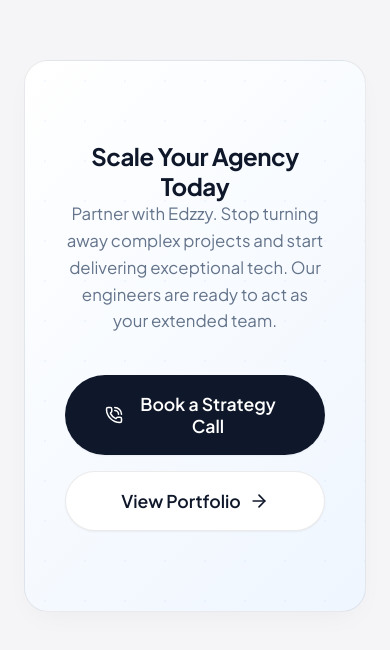
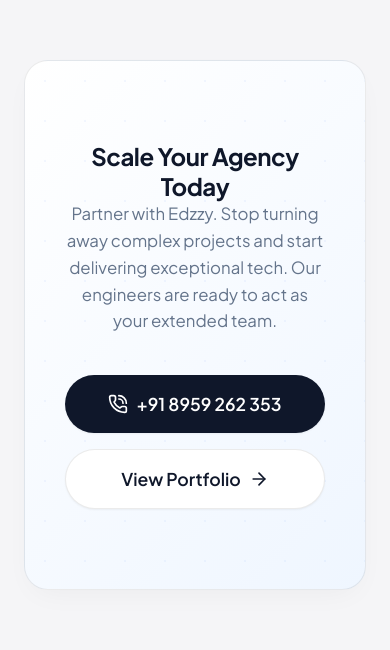
Before and after one commit to hyperingenious/edzzymediaprivatelimited, a React (Vite) app: page / in a window 390 px wide. Shown: the part 7515-8165 px from the top of the page. Built offline with nearby package versions, Linux system fonts and the light colour scheme.

Commit message:
feat: add phone number to contact CTA and convert to functional links

```diff
--- a/src/components/ContactCTA.jsx
+++ b/src/components/ContactCTA.jsx
@@ -33,20 +33,24 @@
             whileInView={{ opacity: 1, y: 0 }}
             transition={{ delay: 0.3 }}
           >
-            <motion.button
+            <motion.a
+              href="tel:+918959262353"
               className="btn-primary btn-xl flex items-center justify-center gap-2"
+              style={{ textDecoration: 'none' }}
               whileHover={{ scale: 1.05 }}
               whileTap={{ scale: 0.95 }}
             >
-              <PhoneCall size={20} /> Book a Strategy Call
-            </motion.button>
-            <motion.button
+              <PhoneCall size={20} /> +91 8959 262 353
+            </motion.a>
+            <motion.a
+              href="#portfolio"
               className="btn-secondary btn-xl flex items-center justify-center gap-2"
+              style={{ textDecoration: 'none' }}
               whileHover={{ scale: 1.05, backgroundColor: 'white' }}
               whileTap={{ scale: 0.95 }}
             >
               View Portfolio <ArrowRight size={20} />
-            </motion.button>
+            </motion.a>
           </motion.div>
         </div>
       </motion.div>
```
